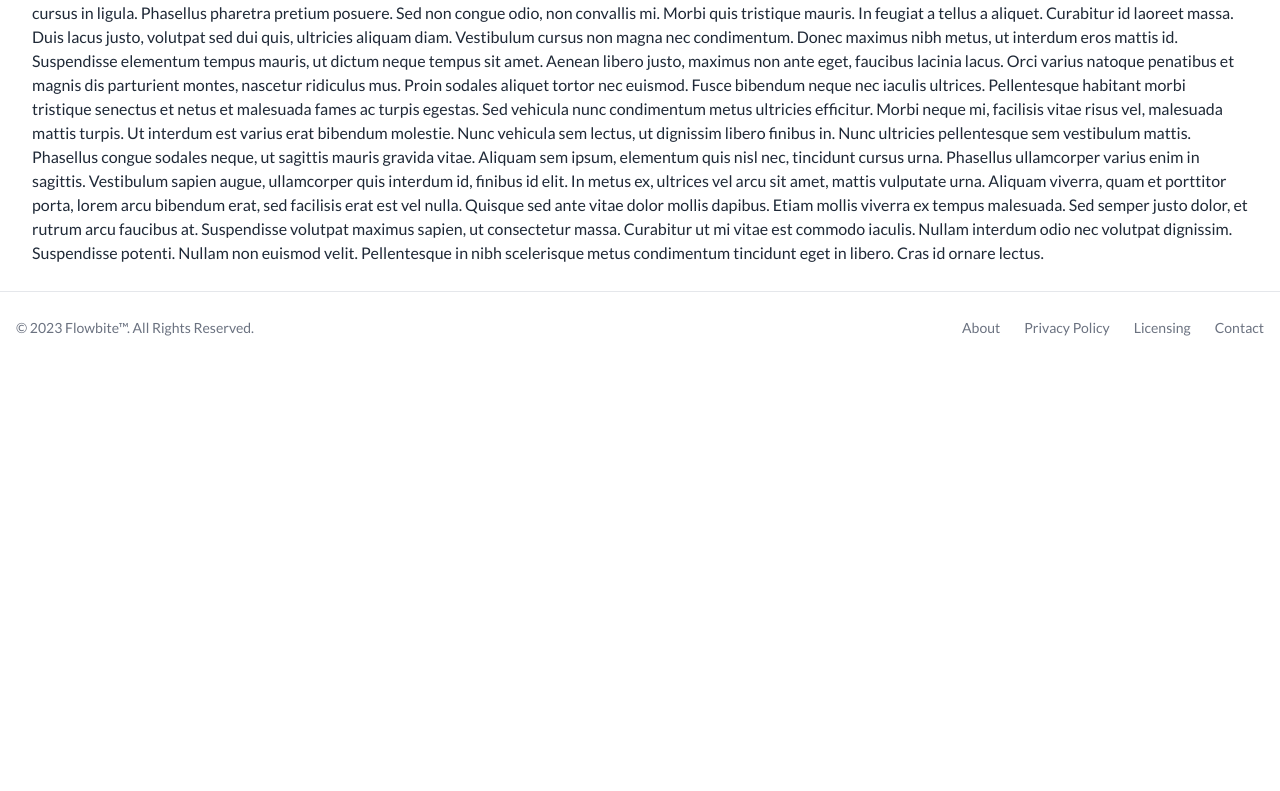
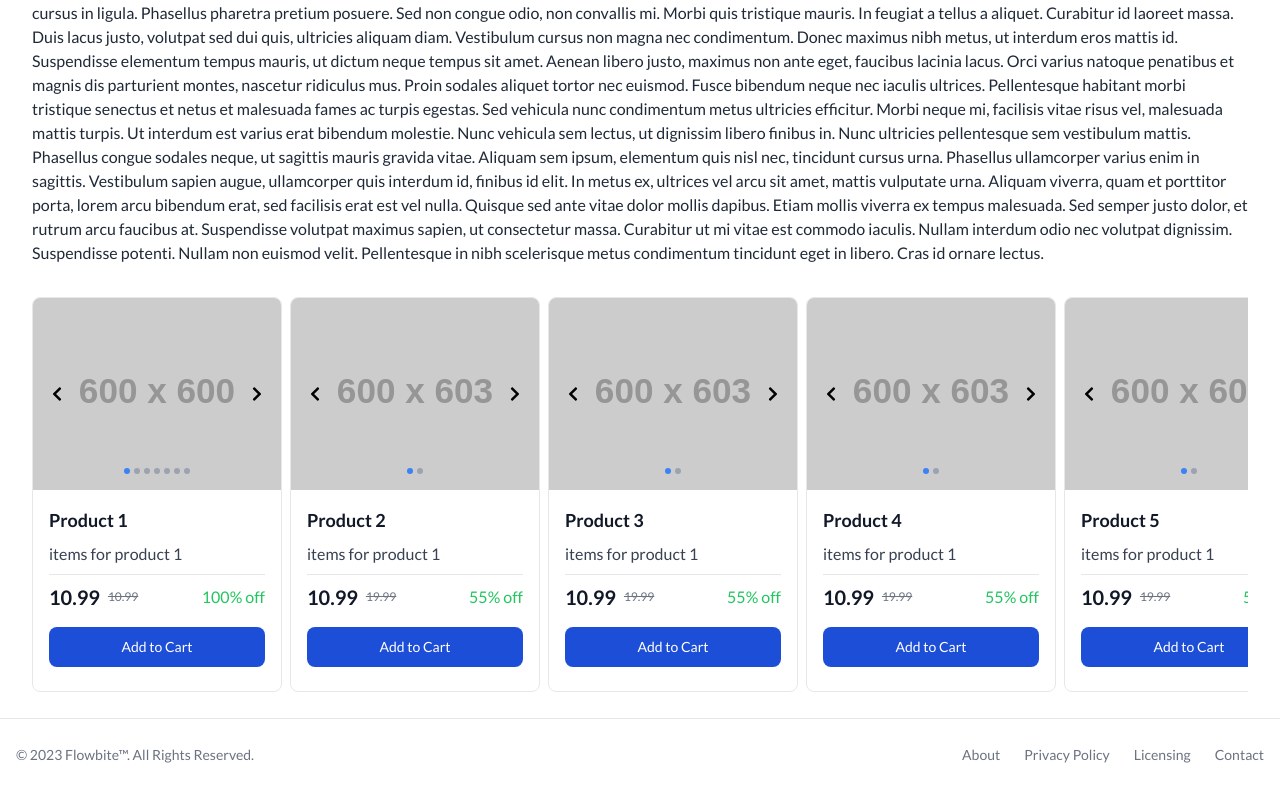
Before and after one commit to likithsai/shopping-site-project, a React (Create React App) app: page /product/1 in a window 1280 px wide. Shown: the part 466-1257 px from the top of the page. Before the commit the page ends 830 px from the top, so only its background shows below. Built offline with nearby package versions, Linux system fonts and the light colour scheme; a web font is replaced by a local one.

Commit message:
add carousal feat

```diff
--- a/src/component/Header.js
+++ b/src/component/Header.js
@@ -27,7 +27,7 @@ const Header = (props) => {
             <span className="self-center text-xl font-semibold whitespace-nowrap font-bold">{props.title}</span>
           </NavLink>
         </div>
-        <div className="flex items-center lg:order-2 gap-1">
+        <div className="flex items-center lg:order-2 gap-2">
           <NavLink exact to="/cart" className="aria-[current=page]:text-blue-700" onClick={() => setMobileMenuOpen(false)}>
             <div className="flex items-center gap-1 py-2 px-2">
               <button className="inline-flex items-center ml-1 text-sm rounded-lg hover-bg-gray-100 focus:outline-none focus:ring-2 focus:ring-gray-200">
--- /dev/null
+++ b/src/component/SnapCarousal.js
@@ -0,0 +1,20 @@
+import React from 'react';
+
+const SnapCarousel = ({ title, children }) => {
+  return (
+    <div className='w-full flex flex-col gap-2'>
+      {title && <p className="text-lg font-semibold mb-2 font-bold">{title}</p>}
+      <div className="relative w-full overflow-hidden">
+        <div className="flex gap-2 overflow-x-auto">
+          {children.map((child, index) => (
+            <div key={index} className="snap-center min-w-[250px]">
+              {child}
+            </div>
+          ))}
+        </div>
+      </div>
+    </div>
+  );
+};
+
+export default SnapCarousel;
--- a/src/pages/App.js
+++ b/src/pages/App.js
@@ -19,7 +19,7 @@ const App = () => {
         const fetchData = async () => {
             try {
                 await axios.get(JSON_DATA).then(response => {
-                    store.dispatch(setData(response.data));
+                    store.dispatch(setData(response.data || []));
                     store.dispatch(setLoading(false));
                 });
             } catch (err) {
--- a/src/pages/Cart.js
+++ b/src/pages/Cart.js
@@ -8,7 +8,7 @@ const Cart = (props) => {
 
     useEffect(() => {
         setTimeout(() => {
-            setCartItems(props.cartItem);
+            setCartItems(props.cartItem || []);
         }, 0);
     }, [props.cartItem]);
 
--- a/src/pages/ProductDetail.js
+++ b/src/pages/ProductDetail.js
@@ -3,6 +3,8 @@ import { useParams } from 'react-router-dom';
 import { connect } from "react-redux";
 import ImgCarousal from "../component/ImgCarousal";
 import { appConstants } from "../enum/constants";
+import SnapCarousal from "../component/SnapCarousal";
+import Cards from "../component/Cards";
 
 const ProductDetail = (props) => {
     const { id } = useParams();
@@ -67,6 +69,19 @@ const ProductDetail = (props) => {
                             <h2 className="text-lg font-semibold mb-2 font-bold">Product Description</h2>
                             <div className="text-gray-800" dangerouslySetInnerHTML={{ __html: itm.descriptiondetail }} />
                         </div>
+                        <div>
+                            <SnapCarousal>
+                            {
+                                item && item.length > 0 ? (
+                                    item.map((item, index) => (
+                                        <Cards key={index} id={item.id} title={item.name} images={item.images} desc={item.description} oldprice={item.oldprice} newprice={item.newprice} />
+                                    ))
+                                ) : (
+                                    <p>No items</p>
+                                )
+                            }
+                            </SnapCarousal>
+                        </div>
                     </div>
                 ))
             )
```
